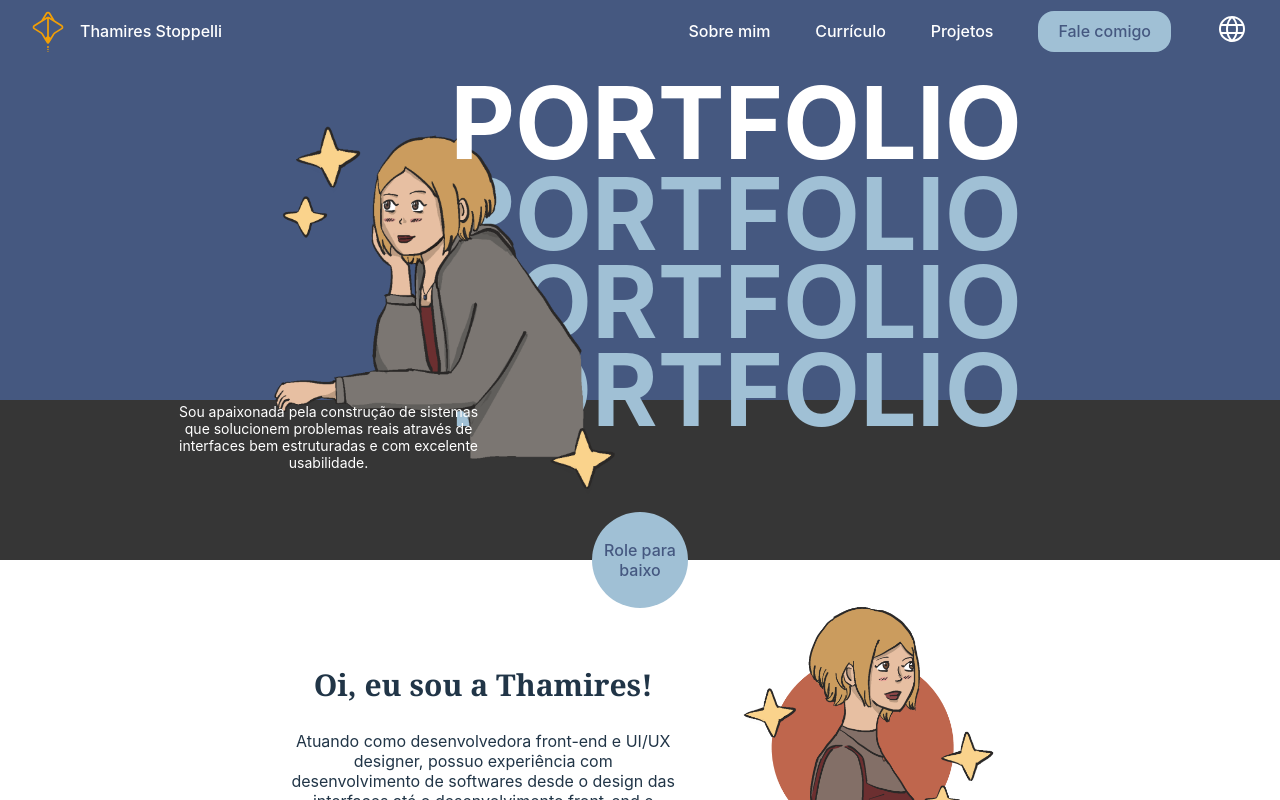
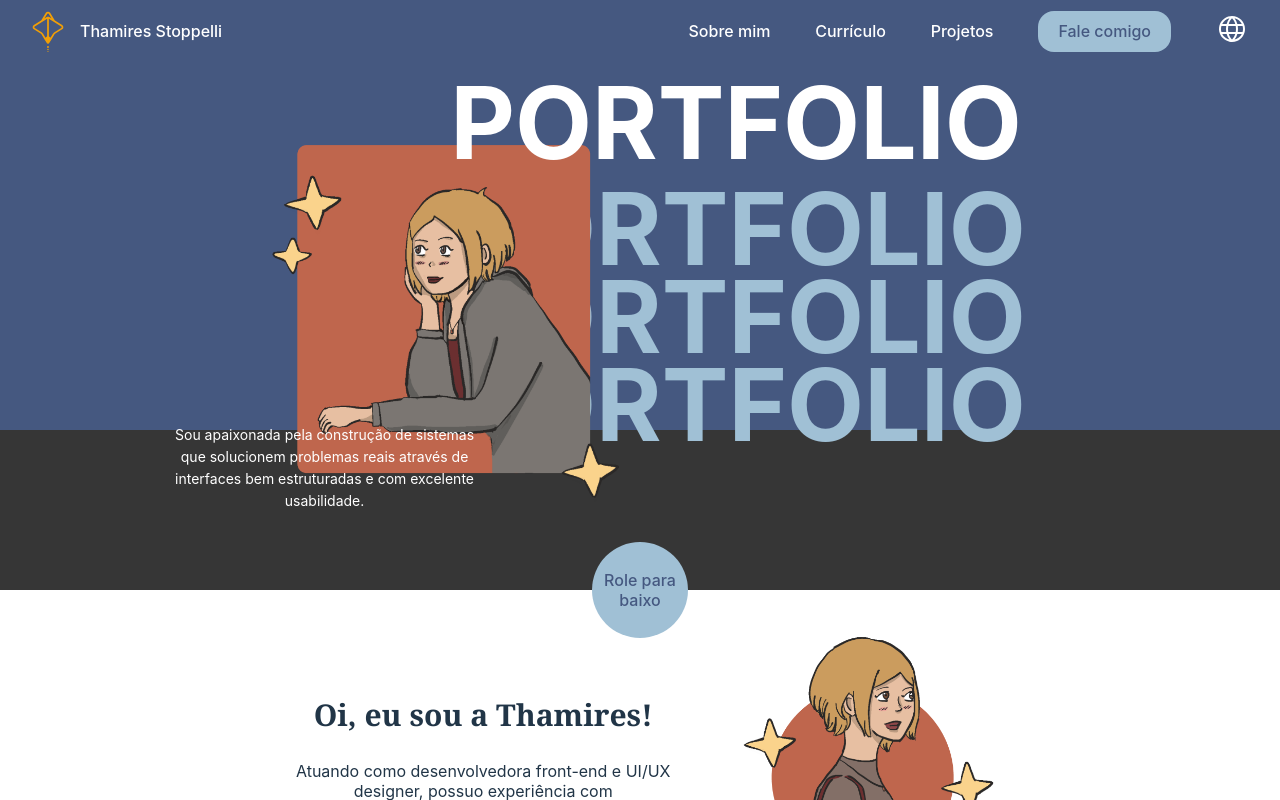
Before and after one commit to ThamiStoppelli/Portfolio, a React (Vite) app: page / in a window 1280 px wide. Shown: the top 800 px of the page. Built offline with nearby package versions, Linux system fonts and the light colour scheme.

Commit message:
design changes

```diff
--- a/src/components/Cover.css
+++ b/src/components/Cover.css
@@ -28,14 +28,15 @@
 
 .cover-container .cover .quote {
     width: 20rem;
-    margin-top: 16rem;
-    margin-right: -14rem;
+    margin-top: 18rem;
+    margin-right: -13.5rem;
     z-index: 6;
 }
 
 .cover-container .cover .quote p {
     color: #fff;
     font-size: 14px;
+    line-height: 22px;
 }
 
 .cover-container .cover .subtitle-portfolio {
--- a/src/components/Cover.jsx
+++ b/src/components/Cover.jsx
@@ -1,9 +1,9 @@
 import React, { useState } from 'react'
 import { useLanguage } from '../context/LanguageContext';
 
-// import image from '../assets/thami1.1.png'
+import image from '../assets/thami1.1.png'
 // import image from '../assets/teste3.png'
-import image from '../assets/teste2.png'
+// import image from '../assets/teste2.png'
 import './Cover.css'
 
 const translations = {
```
